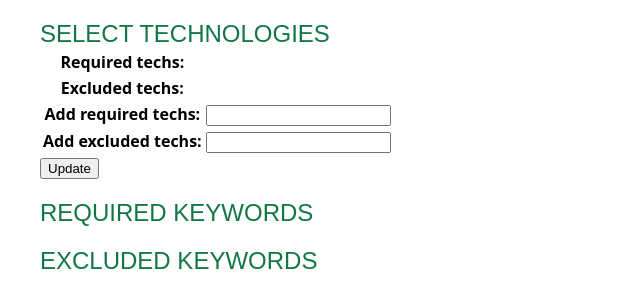
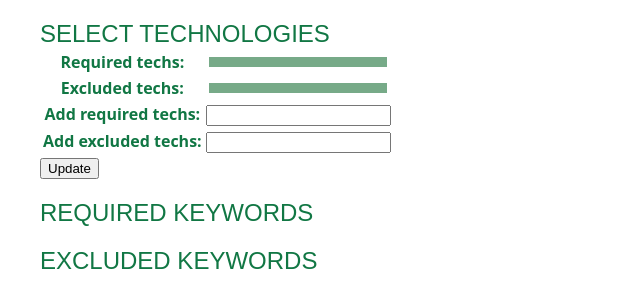
Before and after one commit to margyle/remotor, a Django app: page /profile/ in a window 1280 px wide. Shown: the part 67-375 px from the top of the page, without its empty margins (0-640 px from the left). Run offline with Django 3.2, Linux system fonts and the light colour scheme; a user stored in the database is signed in; data comes from the database, SQL or seed files in the repository; data that the repository does not hold is empty.

Commit message:
Update formatting

```diff
--- a/board/static/css/main.css
+++ b/board/static/css/main.css
@@ -30,6 +30,9 @@ a {
 .job-title {
     color: #174;
 }
+form {
+	color: #174;
+}
 .techs-list ul {
     list-style-type: none;
     margin: 0;
@@ -42,6 +45,20 @@ a {
     color: #fff;
     background-color: #7a8;
     line-height: 2.2em;
+}
+#id_required_techs {
+    list-style-type: none;
+    margin: .2em;
+    padding: .3em;
+    color: #fff;
+    background-color: #7a8;
+}
+#id_excluded_techs {
+    list-style-type: none;
+    margin: .2em;
+    padding: .3em;
+    color: #fff;
+    background-color: #7a8;
 }
 .background {
     width: 100%;
```
